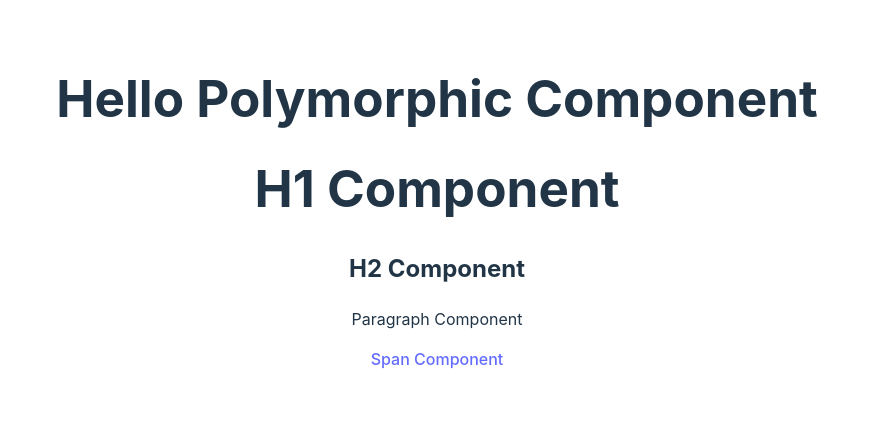
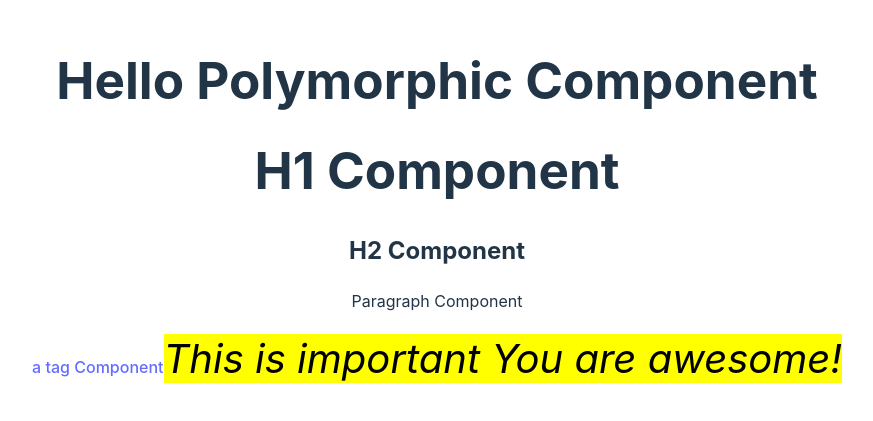
Before and after one commit to dgd03146/learn-frontend, a React (Vite) app in the folder polymorphic react component/: page / in a window 1280 px wide. Shown: the part 197-618 px from the top of the page, without its empty margins (203-1076 px from the left). Built offline with nearby package versions, Linux system fonts and the light colour scheme.

Commit message:
can polymorphic component render a custom component

```diff
--- a/polymorphic react component/src/App.tsx
+++ b/polymorphic react component/src/App.tsx
@@ -1,21 +1,26 @@
 import './App.css';
 
 import { Text } from './components';
+
+const Emphasis = ({ children }: { children: React.ReactText }) => {
+  return (
+    <em style={{ background: 'yellow', color: 'black', fontSize: '40px' }}>
+      {children}
+    </em>
+  );
+};
 
 function App() {
   return (
     <div>
       <h1>Hello Polymorphic Component</h1>
       <Text as="h1">H1 Component</Text>
-      <Text as="h2" href="hihi">
-        H2 Component
+      <Text as="h2">H2 Component</Text>
+      <Text as="p">Paragraph Component</Text>
+      <Text as="a" href="hihi">
+        a tag Component
       </Text>
-      <Text as="p" hihi="">
-        Paragraph Component
-      </Text>
-      <Text as="a" href="hihi">
-        Span Component
-      </Text>
+      <Text as={Emphasis}>This is important You are awesome!</Text>
     </div>
   );
 }
--- a/polymorphic react component/src/components/Text.tsx
+++ b/polymorphic react component/src/components/Text.tsx
@@ -1,3 +1,5 @@
+import React from 'react';
+
 type TextProps<C extends React.ElementType> = {
   as?: C;
   children: React.ReactNode;
```
